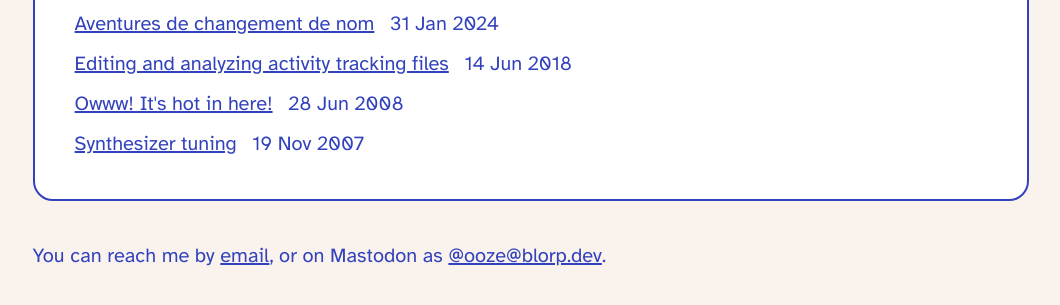
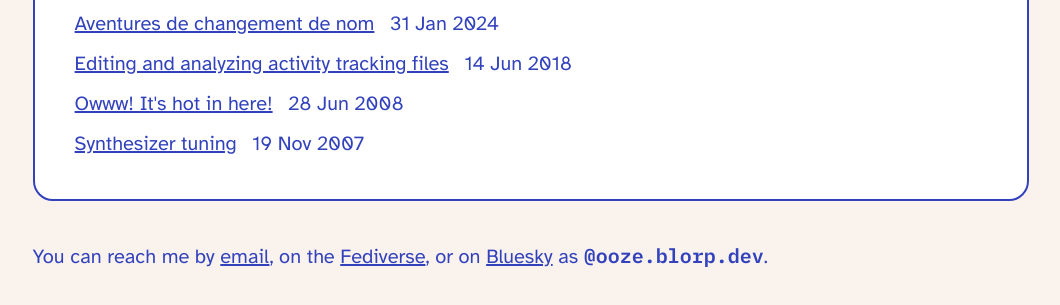
Before and after one commit to zoeisnowooze/zoeisnowooze.github.io, an Eleventy site: page index.njk in a window 1280 px wide. Shown: the part 649-954 px from the top of the page, without its empty margins (109-1169 px from the left). Built offline with nearby package versions, Linux system fonts and the light colour scheme; Eleventy itself is replaced by a stand-in of ours; files that its build step writes are made by us from their sources; a web font is replaced by a local one.

Commit message:
Add bsky

```diff
--- a/index.njk
+++ b/index.njk
@@ -29,7 +29,7 @@
         {% include "postslist.njk" %}
       </div>
 
-      <p>You can reach me by <a href="mailto:hello@blorp.dev">email</a>, or on Mastodon as <a rel="me" href="https://strangeobject.space/@ooze">@ooze@blorp.dev</a>.</p>
+      <p>You can reach me by <a href="mailto:hello@blorp.dev">email</a>, on the <a rel="me" href="https://strangeobject.space/@ooze">Fediverse</a>, or on <a href="https://bsky.app/profile/ooze.blorp.dev" rel="me">Bluesky</a> as <code>@ooze.blorp.dev</code>.</p>
     </main>
   </body>
 </html>
```
